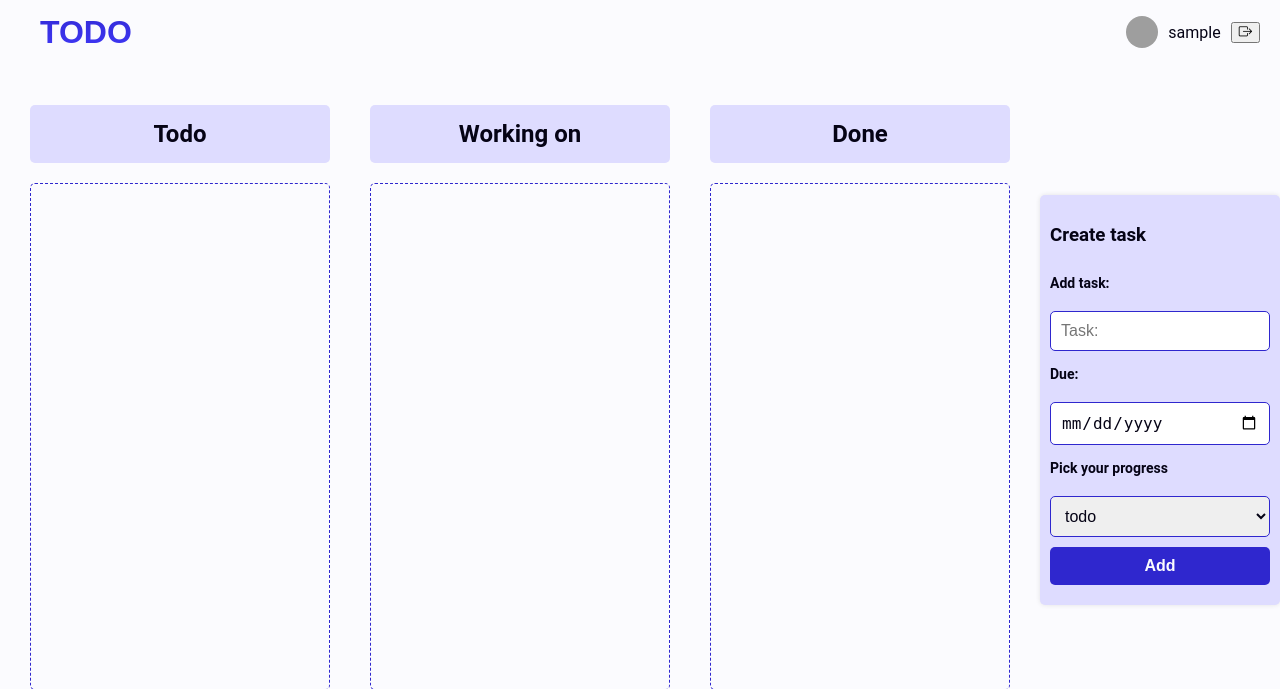
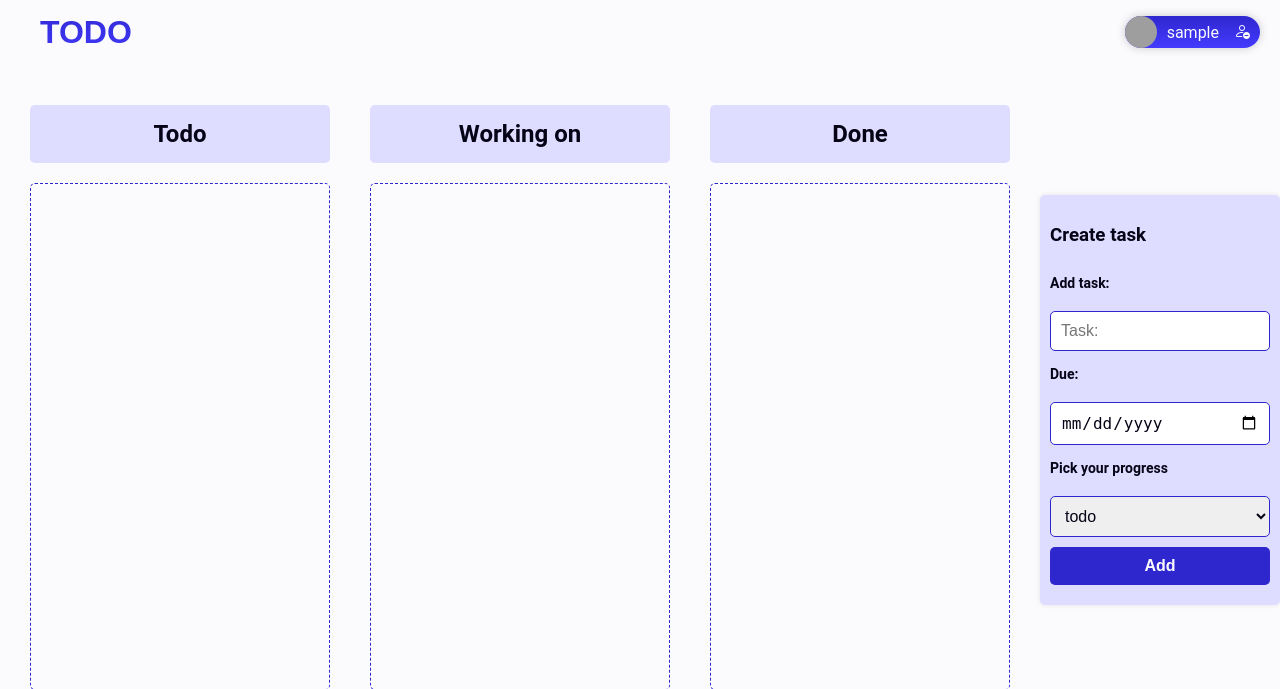
Before and after one commit to michalmity/taskmanager, a PHP site: page / in a window 1280 px wide. Shown: the top 689 px of the page. Run offline with PHP 8.4, Linux system fonts and the light colour scheme; the visitor is signed in with stand-in values (Sample User, id 1); data comes from the database, SQL or seed files in the repository; data that the repository does not hold is empty; grey boxes are pictures that could not be loaded.

Commit message:
updated navbar profile

```diff
--- a/css/master.css
+++ b/css/master.css
@@ -1,5 +1,5 @@
 @import "login-register.css";
-@import "to-do-list.css";
+@import "tasks.css";
 @import "navbar.css";
 @import "modal.css";
 
--- a/css/navbar.css
+++ b/css/navbar.css
@@ -27,6 +27,10 @@
     display: flex;
     align-items: center;
     gap: 10px;
+    background: var(--linearPrimaryAccent);
+    height: 2rem;
+    border-radius: 25px;
+    box-shadow: 0 0 10px rgba(0, 0, 0, 0.2);
 }
 
 .navbar-profile img
@@ -38,6 +42,26 @@
 
 .navbar-profile p
 {
-    color: var(--text);
+    color: var(--background);
     font-size: 1rem;
 }
+
+.navbar-btn
+{
+    border: none;
+    background: transparent;
+    color: var(--background);
+    padding: 5px 5px;
+    border-radius: 5px;
+    cursor: pointer;
+    font-size: 1rem;
+    font-weight: bold;
+    display: flex;
+    align-items: center;
+    justify-content: center;
+    margin-right: 5px;
+}
+
+.navbar-btn i {
+    font-size: 1rem;
+}
--- a/css/to-do-list.css
+++ b/css/tasks.css
@@ -100,7 +100,7 @@
 .list-item-content i {
     position: absolute;
     right: 10px;
-    bottom: 10px;
+    bottom: 5px;
     font-size: 0.7rem;
 
 }
--- a/views/navbar.php
+++ b/views/navbar.php
@@ -9,7 +9,7 @@
                 <p><?php echo $_SESSION["username"]; ?></p>
                 <form action="../controllers/user_controller.php" method="post">
                     <input type="hidden" name="action" value="logout">
-                    <button type="submit"><i class=" bi bi-box-arrow-right"></i></button>
+                    <button type="submit" class="navbar-btn"><i class="bi bi-person-dash"></i></button>
                 </form>
             </div>
         <?php endif; ?>
```
